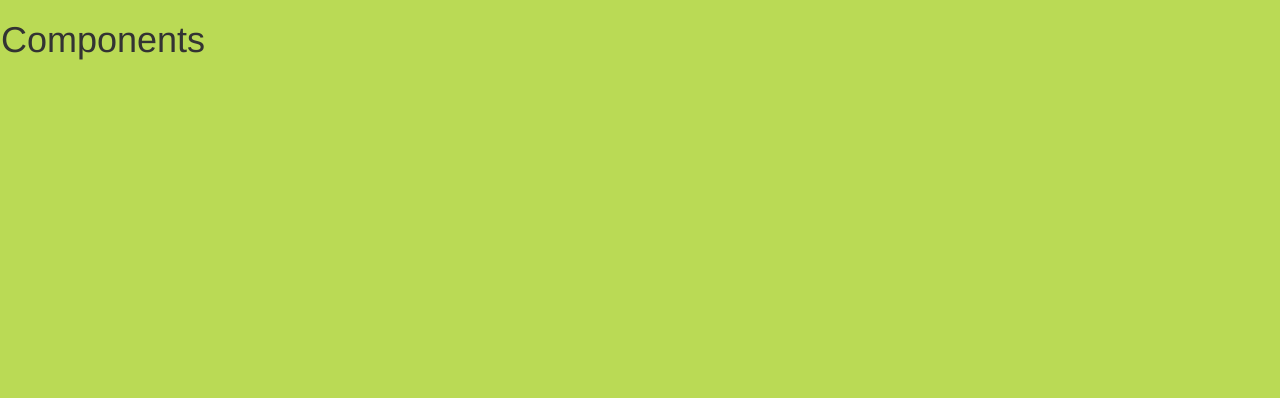
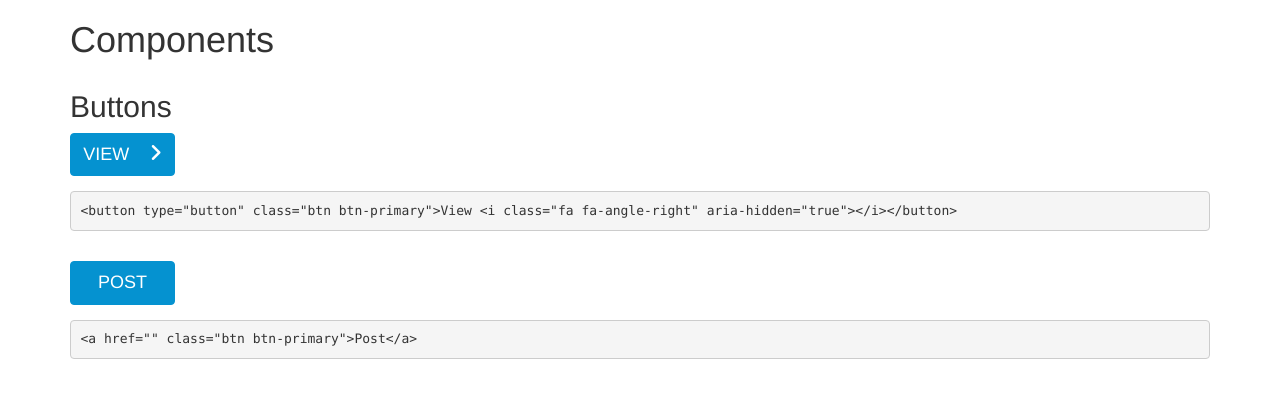
Before and after one commit to lewiscoulson/freelance, a website: page index.html in a window 1280 px wide. Drawn offline with nearby package versions, Linux system fonts and the light colour scheme.

Commit message:
add buttons

```diff
--- a/index.html
+++ b/index.html
@@ -12,7 +12,28 @@
 </head>
 
 <body>
-  <h1>Components</h1>
+  <div class="container">
+    <h1>Components</h1>
+    <div class="row">
+      <div class="col-md-12">
+        <h2>Buttons</h2>
+
+        <button type="button" class="btn btn-primary">View <i class="fa fa-angle-right" aria-hidden="true"></i></button>
+<pre>
+&lt;button type="button" class="btn btn-primary"&gt;View &lt;i class="fa fa-angle-right" aria-hidden="true"&gt;&lt;/i&gt;&lt;/button&gt;
+</pre>
+        <a href="" class="btn btn-primary">Post</a>
+<pre>
+&lt;a href="" class="btn btn-primary"&gt;Post&lt;/a&gt;
+</pre>
+      </div>
+    </div>
+  </div>
+
+
+
+
+
   <!-- jQuery (necessary for Bootstrap's JavaScript plugins) -->
   <script src="https://ajax.googleapis.com/ajax/libs/jquery/1.11.3/jquery.min.js"></script>
   <!-- Latest compiled and minified JavaScript -->
--- a/scss/main.scss
+++ b/scss/main.scss
@@ -1,5 +1,22 @@
-$badass: #bada55;
-body {
-  margin: 1px;
-  background-color: $badass;
+$blue-primary: #0592d0;
+
+pre {
+  margin: 15px 0 30px;
 }
+
+.btn {
+  .fa {
+    font-size: 20px;
+    font-weight: bold;
+    margin-left: 15px;
+  }
+}
+
+.btn-primary {
+  background-color: $blue-primary;
+  border-color: $blue-primary;
+  font-size: 18px;
+  min-width: 105px;
+  padding: 8px 12px;
+  text-transform: uppercase;
+}
```
Also changed, not shown: css/main.css.
